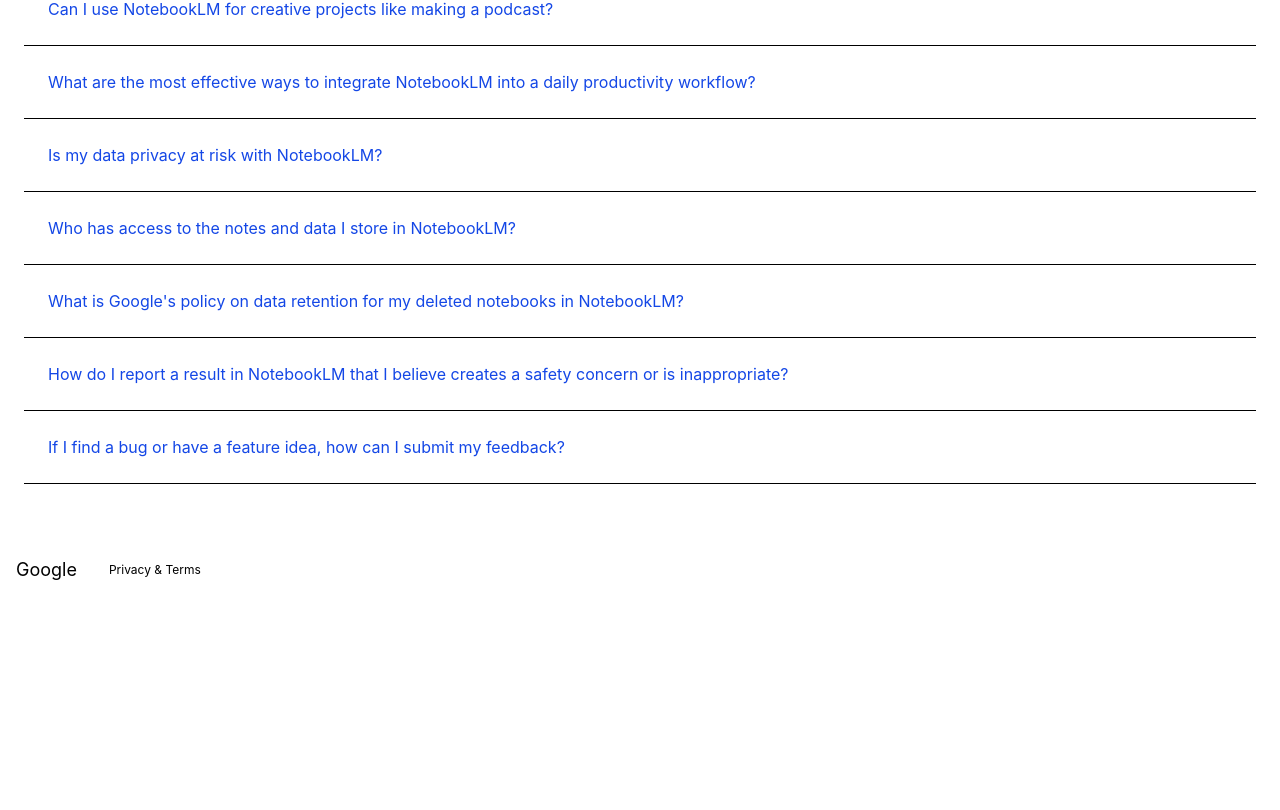
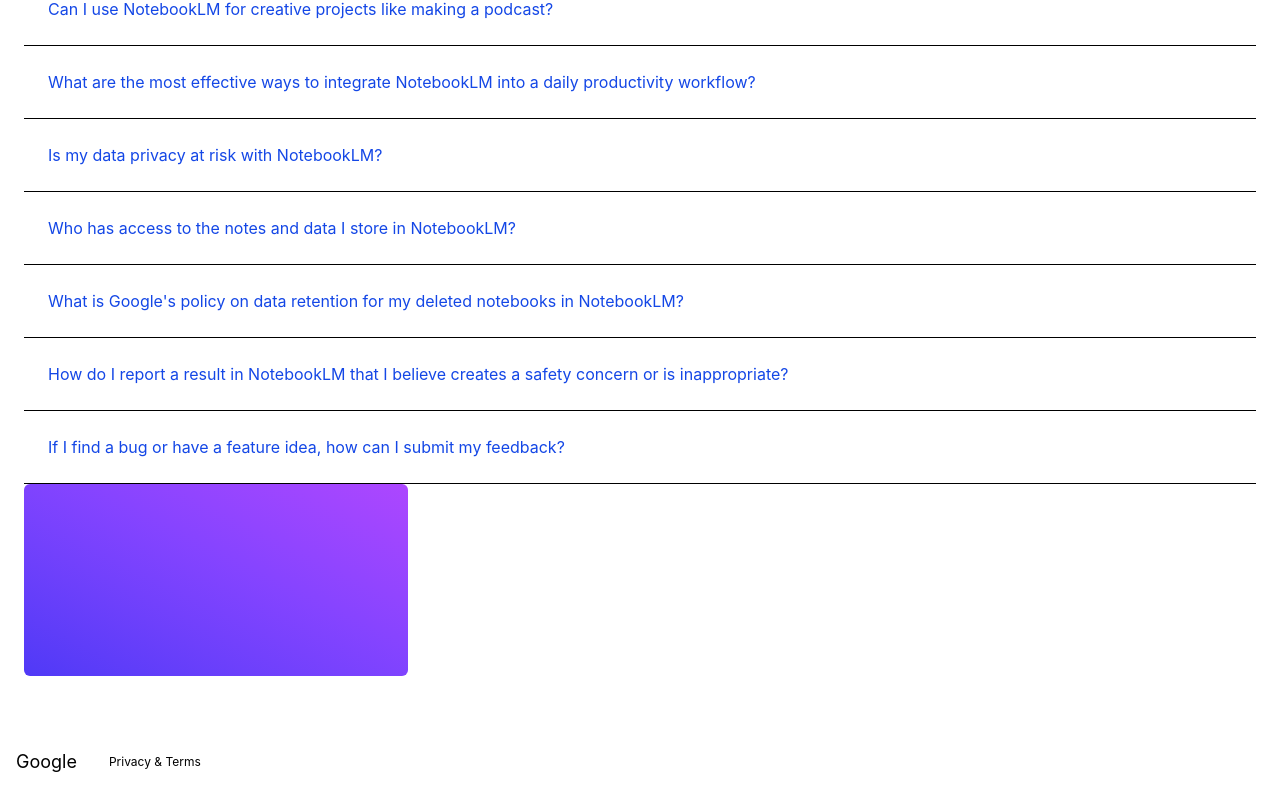
Before and after one commit to neducod/first-landingpage-, a React (Vite) app: page / in a window 1280 px wide. Shown: the part 2714-3524 px from the top of the page. Before the commit the page ends 3346 px from the top, so only its background shows below. Built offline with nearby package versions, Linux system fonts and the light colour scheme.

Commit message:
Gradient background

```diff
--- a/src/App.jsx
+++ b/src/App.jsx
@@ -200,6 +200,11 @@
           <p>As a research assistant, NotebookLM's advantage is being source-grounded. This helps deliver more accurate answers and insights based on your actual material — reducing the likelihood of AI errors and hallucinations.</p>
         </div> */}
         <div id='test'></div>
+        <div class="w-96 h-48 rounded-md bg-gradient-to-tr from-indigo-600  to-purple-500 p-0.5">
+          <div class="w-full h-full rounded-md  flex items-center justify-center">
+          </div>
+        </div>
+
 
       </div>
 
```
